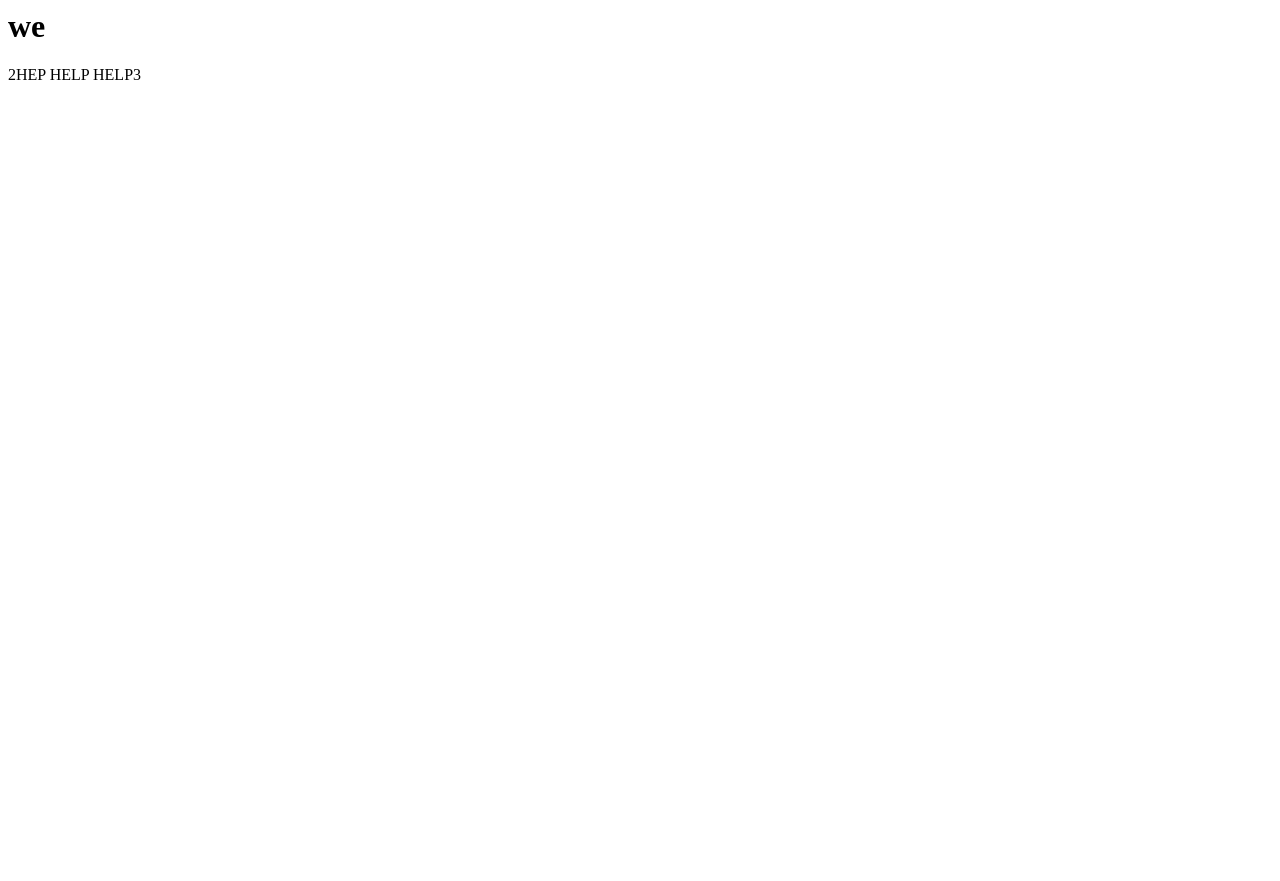
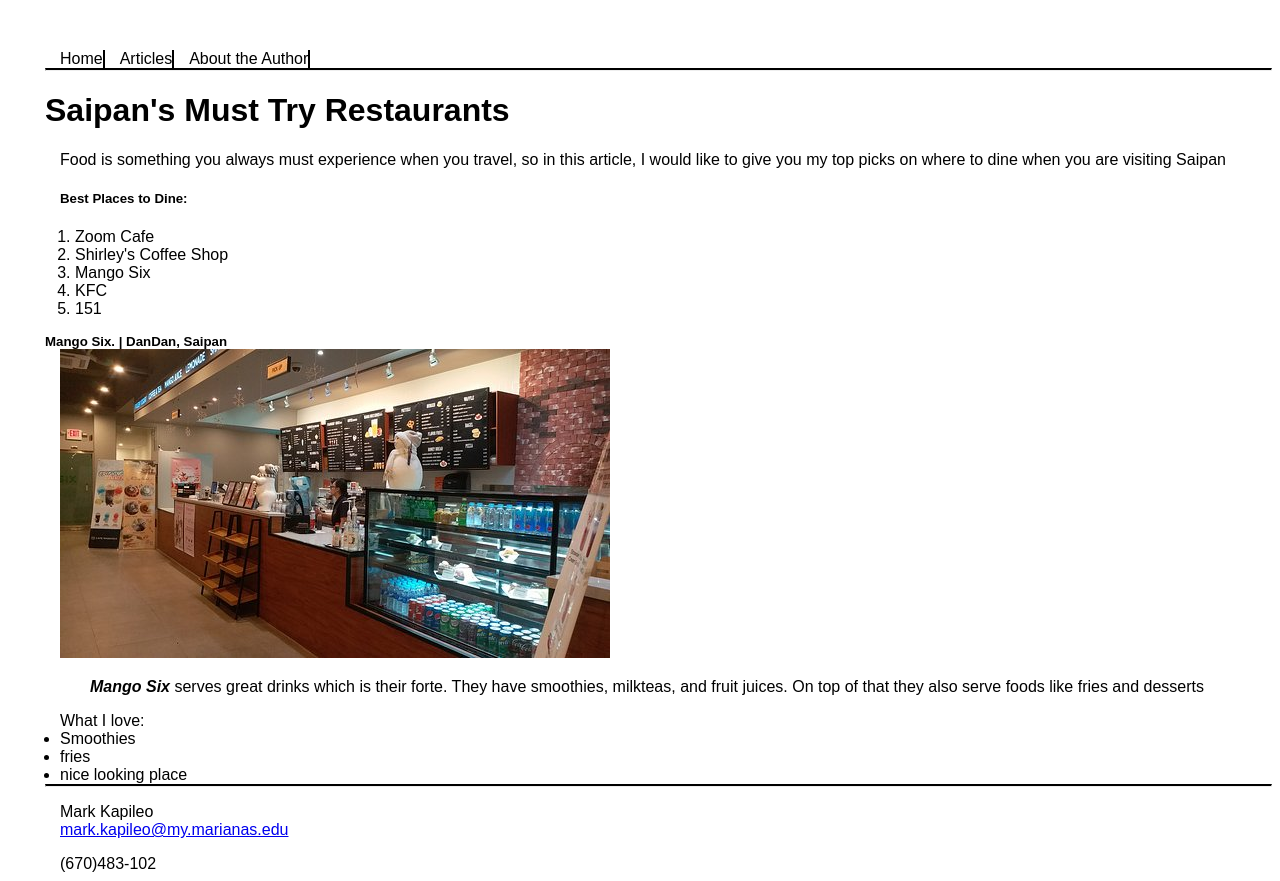
Before and after one commit to MarkKapileo/wk3_assignment_1, a plain HTML site: page index.html in a window 1280 px wide. Before the commit the page ends 800 px from the top, so only its background shows below. Drawn offline with Linux system fonts and the light colour scheme.

Commit message:
updated website

```diff
--- a/index.html
+++ b/index.html
@@ -1,9 +1,51 @@
-<html>
+<!DOCTYPE html>
+<html lang="en">
 <head>
-  <title> My second pog</title>
+  <meta charset="UTF-8">
+  <meta name="viewport" content="width=device-width, initial-scale=1.0">
+  <title>Saipan Restaurants</title>
+  <link rel="stylesheet" href="style.css">
 </head>
 <body>
-<h1>we</h1>
-  <p>2HEP HELP HELP3</p>
+  <nav>
+    <div><a>Home</a></div>
+    <div><a>Articles</a></div>
+    <div><a>About the Author</a></div>
+  </nav>
+  <hr>
+  <h1> Saipan's Must Try Restaurants</h1>
+    <div>
+      <P>Food is something you always must experience when you travel, so in this article,
+       I would like to give you my top picks on where to dine when you are visiting Saipan</P>
+      </div>
+<div>
+    <h5>Best Places to Dine:</h5>
+      <ol>
+        <li>Zoom Cafe</li>
+        <li>Shirley's Coffee Shop</li>
+        <li> Mango Six</li>
+        <li>KFC</li>
+        <li>151</li>
+      </ol>
+</div>
+ <div>
+  <h5 class="spacedestroyer">Mango Six. | DanDan, Saipan</h5>
+  <img src="images/mangosix.jpg" alt="mango six">
+  <p><b><em>Mango Six </em></b>serves great drinks which is their forte. They have smoothies, milkteas, and fruit juices. On top of that they also serve foods like fries and desserts</p>
+
+  <p>What I love:</p>
+    <ul>
+      <li>Smoothies</li>
+      <li>fries</li>
+  <li>nice looking place</li>
+</ul>
+</div>
+<hr>
+  <footer>
+    <p>Mark Kapileo</p>
+    <a href="mailto:mark.kapileo@my.marianas.edu">mark.kapileo@my.marianas.edu</a>
+    <p>(670)483-102</p>
+
+  </footer>
 </body>
 </html>
--- /dev/null
+++ b/style.css
@@ -0,0 +1,35 @@
+* {
+    margin-left: 15px;
+    padding-left: 0px;
+}
+nav {
+    overflow: hidden;
+    margin: 0px;
+    margin-top: 50px;
+
+}
+nav a {
+    float: left;
+    text-align: center;
+    border-right: 2px solid black;
+    padding: 0 0px;
+}
+hr {
+    border-top: 2px solid;
+    margin: 0px;
+    margin-left: 15px;
+}
+body {
+    font-family: Arial, Helvetica, sans-serif;
+
+}
+.spacedestroyer {
+    margin: 0px;
+}
+ul {
+    margin: 0em;
+}
+p {
+    margin-bottom: 0em;
+
+}
```
Also changed, not shown: images/mangosix.jpg (added).
